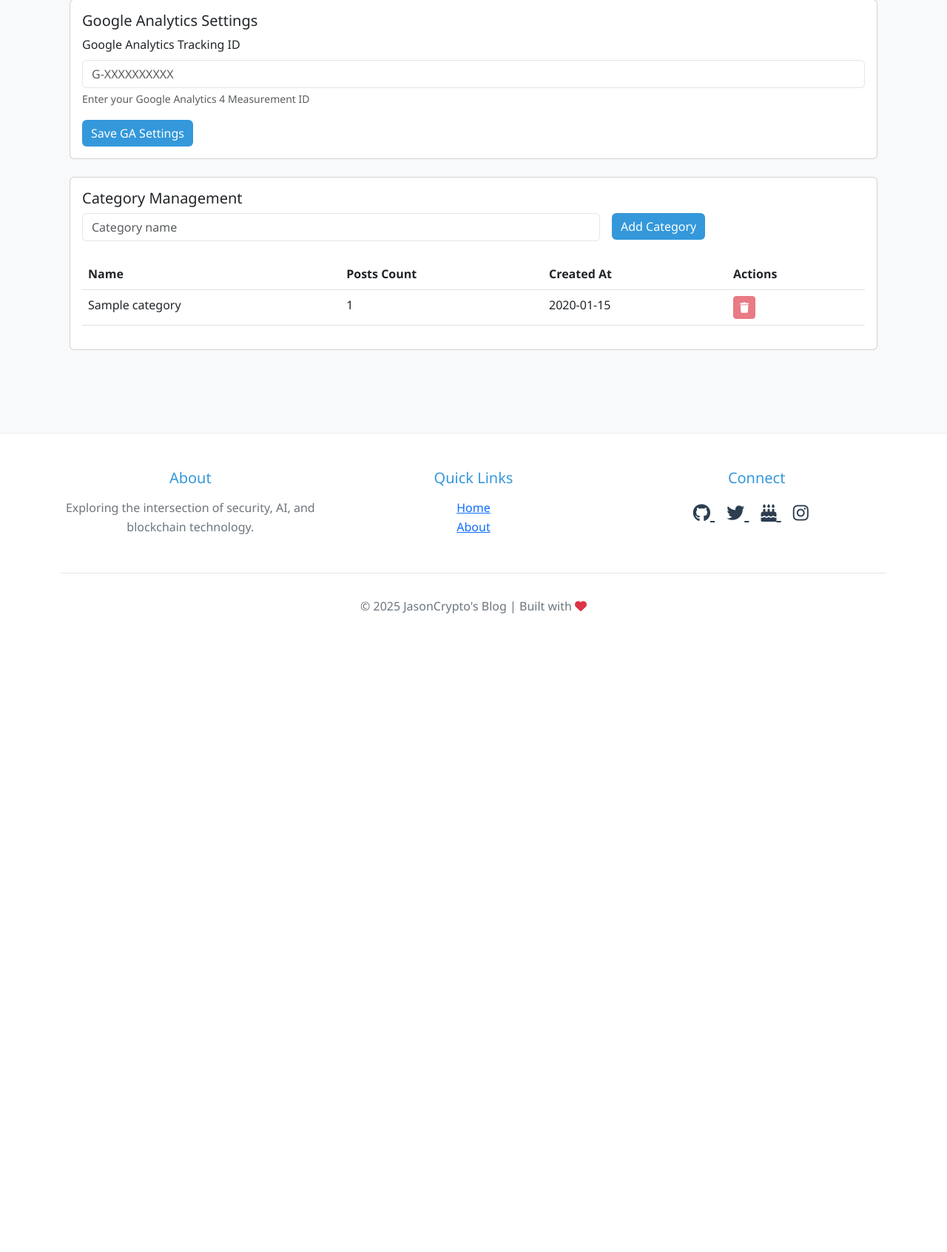
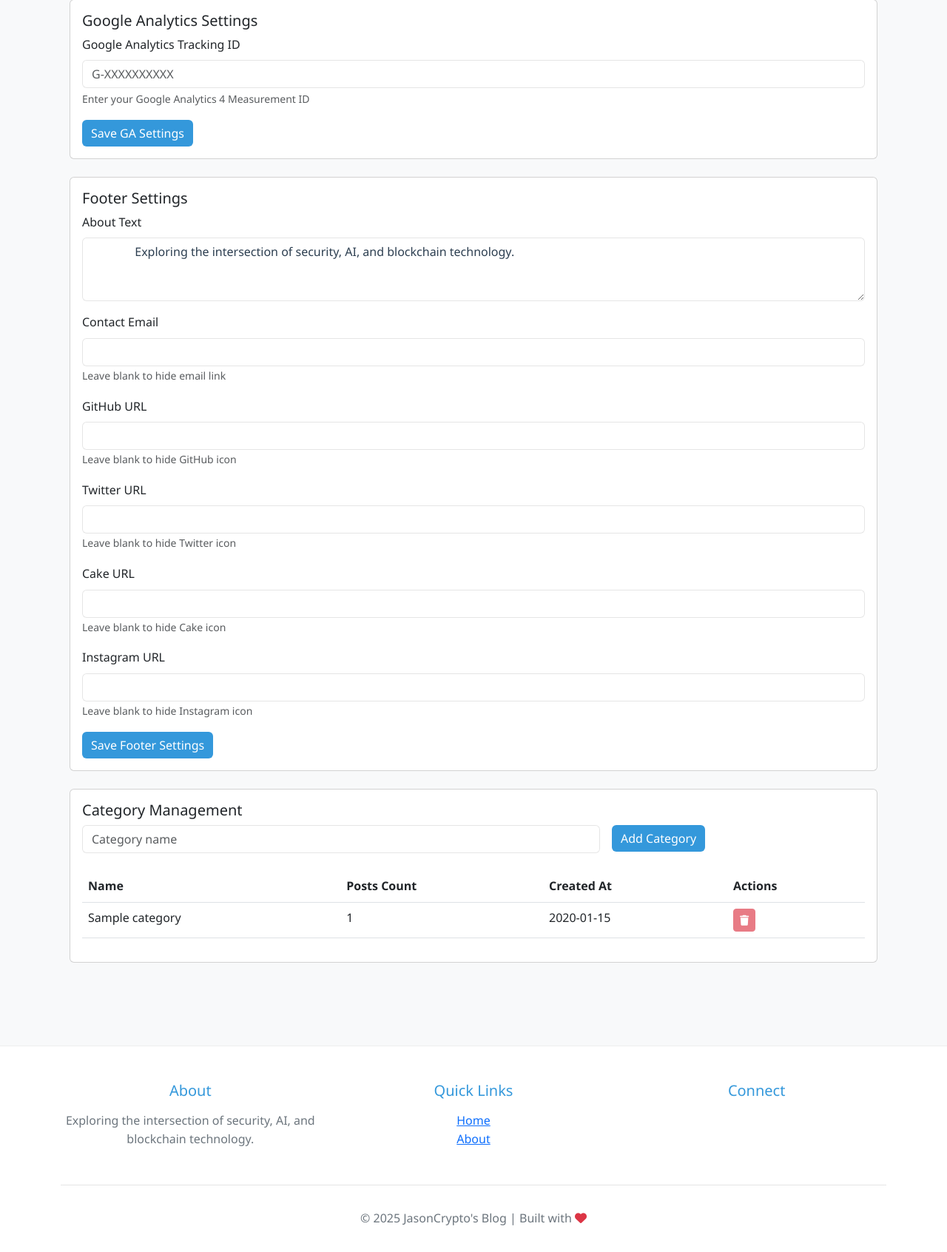
Before and after one commit to Jason-chen-taiwan/Open_Blog, a Flask app: page /admin/settings in a window 1280 px wide. Shown: the part 586-2278 px from the top of the page at 74% size. Before the commit the page ends 1415 px from the top, so only its background shows below. Run offline with Flask 3, Linux system fonts and the light colour scheme; a user stored in the database is signed in; tables that the repository leaves empty hold one stand-in row (values such as "Sample post"); parts of the project's set-up code (start-up, migrations or seed data) failed here and were passed over.

Commit message:
footer customise

```diff
--- a/blog/models.py
+++ b/blog/models.py
@@ -130,5 +130,11 @@ class Settings(db.Model):
         return {
             'blog_name': cls.get_setting('blog_name', 'JasonCrypto\'s Blog'),
             'logo_path': cls.get_setting('logo_path', 'img/logo.png'),
-            'ga_tracking_id': cls.get_setting('ga_tracking_id', '')
+            'ga_tracking_id': cls.get_setting('ga_tracking_id', ''),
+            'footer_about': cls.get_setting('footer_about', 'Exploring the intersection of security, AI, and blockchain technology.'),
+            'github_url': cls.get_setting('github_url', ''),
+            'twitter_url': cls.get_setting('twitter_url', ''),
+            'cake_url': cls.get_setting('cake_url', ''),
+            'instagram_url': cls.get_setting('instagram_url', ''),
+            'email': cls.get_setting('email', '')
         }
--- a/blog/routes/admin.py
+++ b/blog/routes/admin.py
@@ -79,10 +79,33 @@ def settings(type=None):
                         flash('Category deleted successfully')
                 return redirect(url_for('admin.settings'))
 
+        elif setting_type == 'footer':
+            # 更新頁尾 About 文字
+            footer_about = request.form.get('footer_about', '').strip()
+            if footer_about:
+                Settings.set_setting('footer_about', footer_about)
+
+            # 更新聯繫方式和社交媒體連結
+            email = request.form.get('email', '').strip()
+            Settings.set_setting('email', email)
+
+            for platform in ['github', 'twitter', 'cake', 'instagram']:
+                url = request.form.get(f'{platform}_url', '').strip()
+                Settings.set_setting(f'{platform}_url', url)
+
+            flash('Footer settings updated successfully')
+            return redirect(url_for('admin.settings'))
+
     # GET request handling
     blog_settings = Settings.get_blog_settings()
     return render_template('settings.html',
                          blog_name=blog_settings['blog_name'],
                          logo_path=blog_settings['logo_path'],
                          ga_tracking_id=blog_settings['ga_tracking_id'],
+                         footer_about=blog_settings['footer_about'],
+                         github_url=blog_settings['github_url'],
+                         twitter_url=blog_settings['twitter_url'],
+                         cake_url=blog_settings['cake_url'],
+                         instagram_url=blog_settings['instagram_url'],
+                         email=blog_settings['email'],
                          categories=Category.query.order_by(Category.name).all())
--- a/blog/templates/partials/footer.html
+++ b/blog/templates/partials/footer.html
@@ -3,9 +3,7 @@
     <div class="footer-content">
       <div class="footer-section">
         <h5>About</h5>
-        <p>
-          Exploring the intersection of security, AI, and blockchain technology.
-        </p>
+        <p>{{ g.blog_settings.footer_about }}</p>
       </div>
 
       <div class="footer-section">
@@ -19,18 +17,27 @@
       <div class="footer-section">
         <h5>Connect</h5>
         <div class="social-links">
-          <a href="https://github.com/Jason-chen-taiwan" target="_blank">
+          {% if g.blog_settings.github_url %}
+          <a href="{{ g.blog_settings.github_url }}" target="_blank">
             <i class="fab fa-github"></i>
           </a>
-          <a href="https://x.com/zwasd5123jason" target="_blank">
+          {% endif %} {% if g.blog_settings.twitter_url %}
+          <a href="{{ g.blog_settings.twitter_url }}" target="_blank">
             <i class="fab fa-twitter"></i>
           </a>
-          <a href="https://www.cake.me/me/zwasd5123" target="_blank">
+          {% endif %} {% if g.blog_settings.cake_url %}
+          <a href="{{ g.blog_settings.cake_url }}" target="_blank">
             <i class="fas fa-birthday-cake"></i>
           </a>
-          <a href="https://www.instagram.com/zwasd5123/" target="_blank">
+          {% endif %} {% if g.blog_settings.instagram_url %}
+          <a href="{{ g.blog_settings.instagram_url }}" target="_blank">
             <i class="fab fa-instagram"></i>
           </a>
+          {% endif %} {% if g.blog_settings.email %}
+          <a href="mailto:{{ g.blog_settings.email }}">
+            <i class="fas fa-envelope"></i>
+          </a>
+          {% endif %}
         </div>
       </div>
     </div>
--- a/blog/templates/settings.html
+++ b/blog/templates/settings.html
@@ -73,6 +73,95 @@
           </div>
         </div>
         <button type="submit" class="btn btn-primary">Save GA Settings</button>
+      </form>
+    </div>
+  </div>
+
+  <!-- Footer Settings -->
+  <div class="card mb-4">
+    <div class="card-body">
+      <h5 class="card-title">Footer Settings</h5>
+      <form method="POST" action="{{ url_for('admin.settings') }}">
+        <input type="hidden" name="setting_type" value="footer" />
+        <div class="mb-3">
+          <label for="footer_about" class="form-label">About Text</label>
+          <textarea
+            class="form-control"
+            id="footer_about"
+            name="footer_about"
+            rows="3"
+          >
+              {{ footer_about }}</textarea
+          >
+        </div>
+        <div class="mb-3">
+          <label for="email" class="form-label">Contact Email</label>
+          <input
+            type="email"
+            class="form-control"
+            id="email"
+            name="email"
+            value="{{ email }}"
+          />
+          <small class="form-text text-muted"
+            >Leave blank to hide email link</small
+          >
+        </div>
+        <div class="mb-3">
+          <label for="github_url" class="form-label">GitHub URL</label>
+          <input
+            type="url"
+            class="form-control"
+            id="github_url"
+            name="github_url"
+            value="{{ github_url }}"
+          />
+          <small class="form-text text-muted"
+            >Leave blank to hide GitHub icon</small
+          >
+        </div>
+        <div class="mb-3">
+          <label for="twitter_url" class="form-label">Twitter URL</label>
+          <input
+            type="url"
+            class="form-control"
+            id="twitter_url"
+            name="twitter_url"
+            value="{{ twitter_url }}"
+          />
+          <small class="form-text text-muted"
+            >Leave blank to hide Twitter icon</small
+          >
+        </div>
+        <div class="mb-3">
+          <label for="cake_url" class="form-label">Cake URL</label>
+          <input
+            type="url"
+            class="form-control"
+            id="cake_url"
+            name="cake_url"
+            value="{{ cake_url }}"
+          />
+          <small class="form-text text-muted"
+            >Leave blank to hide Cake icon</small
+          >
+        </div>
+        <div class="mb-3">
+          <label for="instagram_url" class="form-label">Instagram URL</label>
+          <input
+            type="url"
+            class="form-control"
+            id="instagram_url"
+            name="instagram_url"
+            value="{{ instagram_url }}"
+          />
+          <small class="form-text text-muted"
+            >Leave blank to hide Instagram icon</small
+          >
+        </div>
+        <button type="submit" class="btn btn-primary">
+          Save Footer Settings
+        </button>
       </form>
     </div>
   </div>
```
